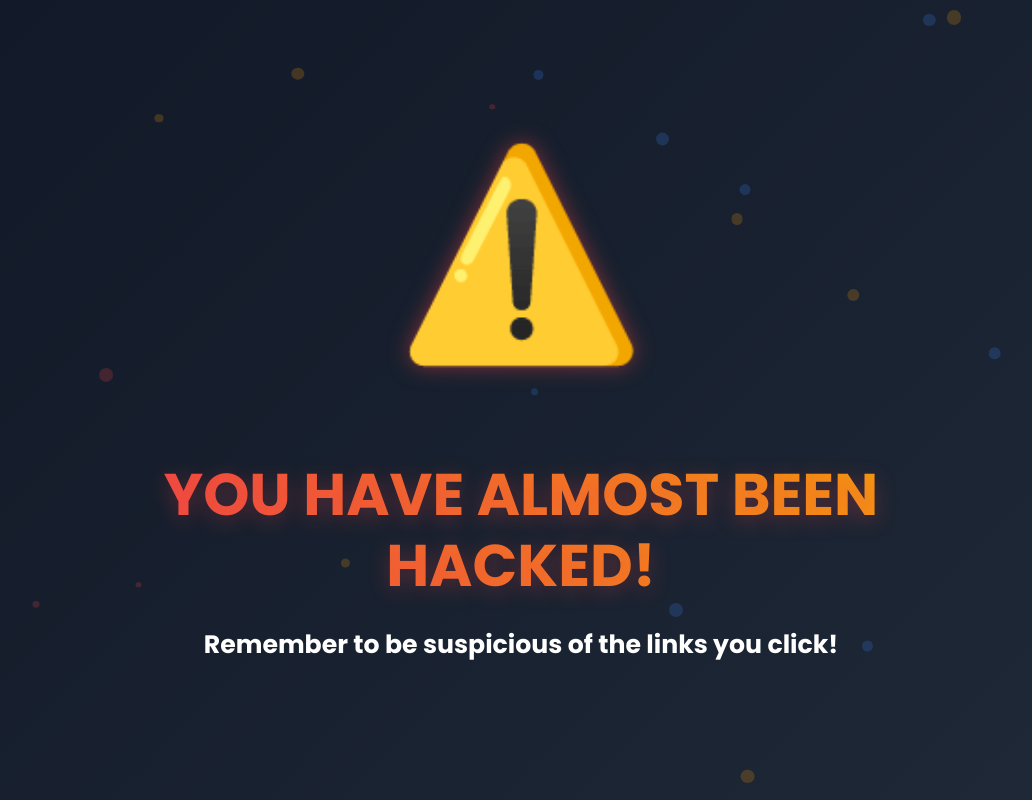
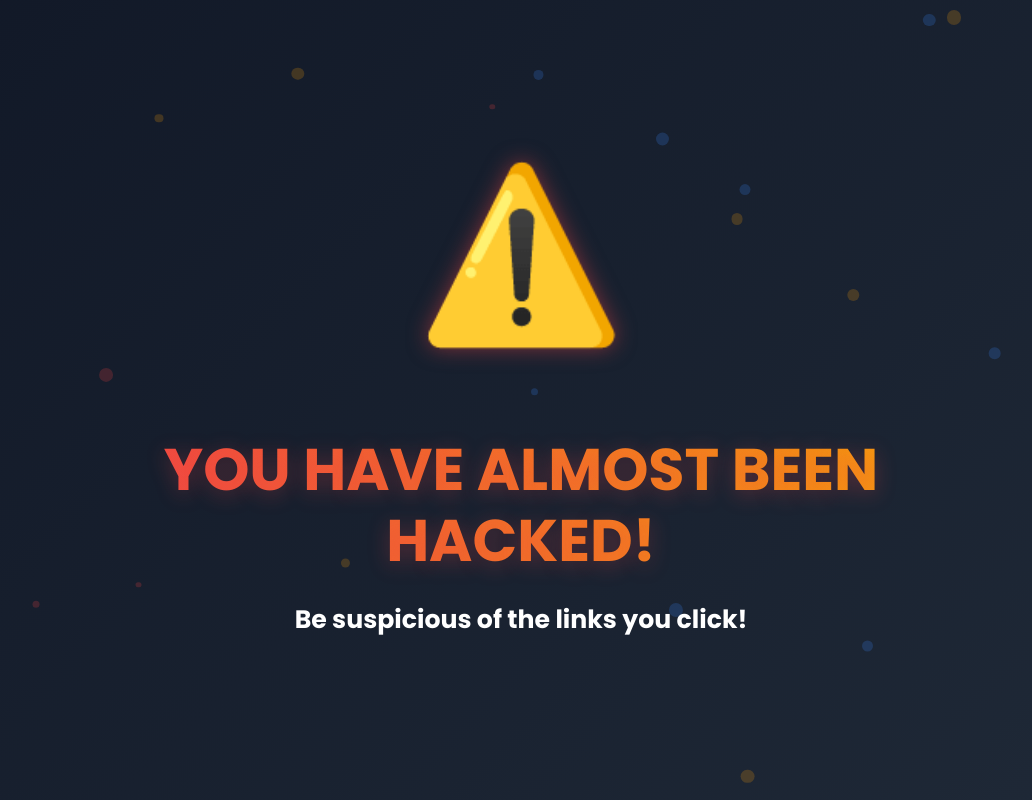
Before and after one commit to FabrizioCicala/fabriziocicala.github.io, a plain HTML site: page cs101/cybersecurity/index.html in a window 1280 px wide. Shown: the whole page, without its empty margins (119-1151 px from the left). Drawn offline with Linux system fonts and the light colour scheme.

Commit message:
page updated

```diff
--- a/cs101/cybersecurity/index.html
+++ b/cs101/cybersecurity/index.html
@@ -52,7 +52,7 @@
 
         /* Larger warning icon (updated from 4rem to 6rem) */
         .warning-icon {
-            font-size: 12rem; /* Increased size */
+            font-size: 10rem; /* Increased size */
             margin-bottom: 1rem;
             animation: bounce 2s infinite;
             filter: drop-shadow(0 0 10px rgba(239, 68, 68, 0.5));
@@ -79,7 +79,7 @@
     <div class="container pulse">
         <div class="warning-icon">⚠️</div>
         <h1>YOU HAVE ALMOST BEEN HACKED!</h1>
-        <h2>Remember to be suspicious of the links you click!</h2>
+        <h2>Be suspicious of the links you click!</h2>
     </div>
 
     <script>
```
